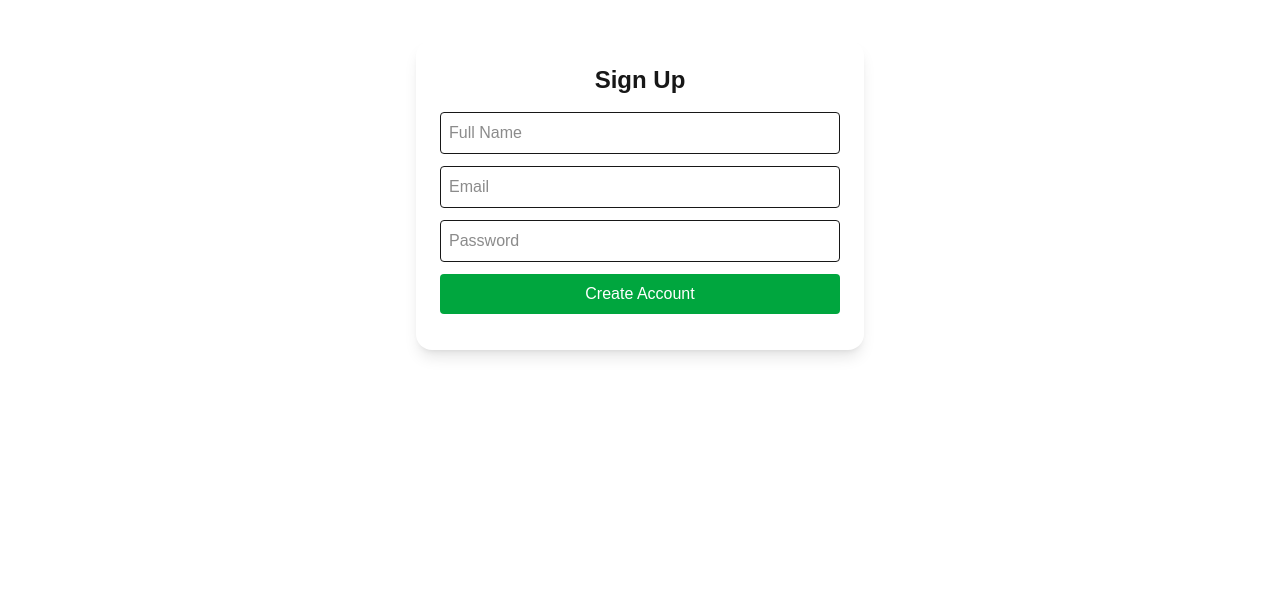
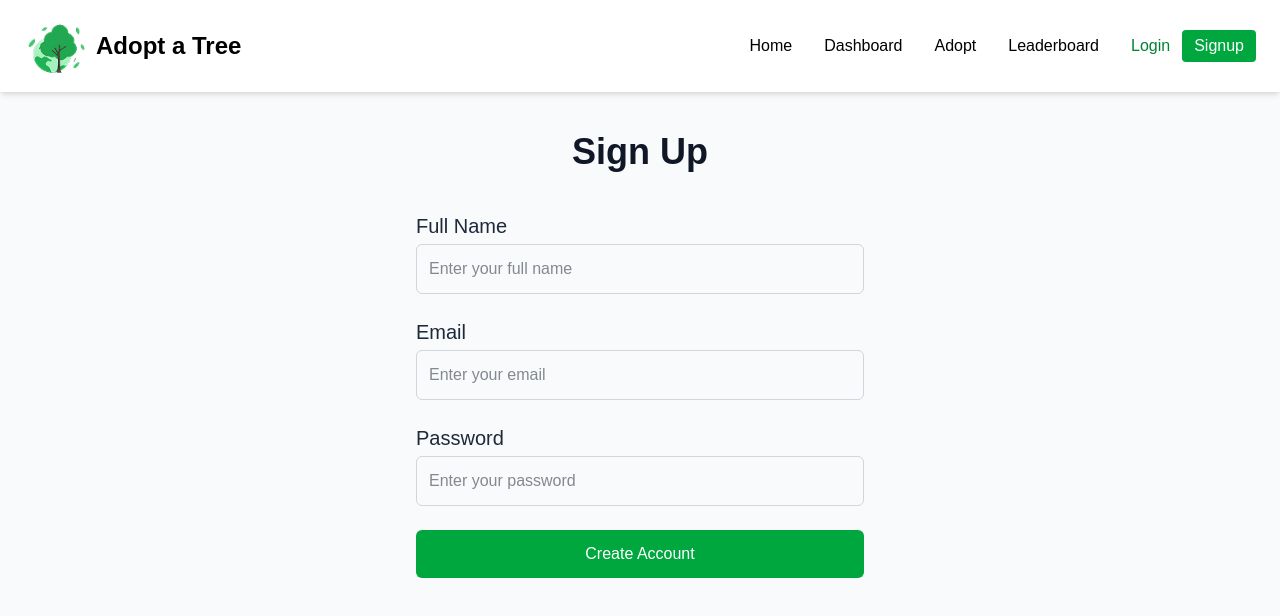
Before and after one commit to victorMwatu/Adopt-a-Tree, a Next.js app in the folder client/: page /auth/signup in a window 1280 px wide. Shown: the top 616 px of the page. Built offline with nearby package versions, Linux system fonts and the light colour scheme.

Commit message:
fix: style signup and login pages, Navbar for signup and login

```diff
--- a/client/src/app/auth/login/page.jsx
+++ b/client/src/app/auth/login/page.jsx
@@ -2,6 +2,8 @@
 import { useState } from "react";
 import { useRouter } from "next/navigation";
 import { useAuth } from "../../../context/AuthContext";
+import Navbar from "../../../components/layout/Navbar";
+
 
 export default function LoginPage() {
   const [email, setEmail] = useState("");
@@ -34,30 +36,54 @@ export default function LoginPage() {
   };
 
   return (
-    <div className="max-w-md mx-auto mt-10 p-6 bg-white shadow-lg rounded-2xl">
-      <h2 className="text-2xl font-bold mb-4 text-center">Login</h2>
-      <form onSubmit={handleSubmit} className="flex flex-col gap-3">
+    <main className="min-h-screen bg-gray-50">
+      <Navbar />
+
+      <div className="flex flex-col items-center mt-10 px-6">
+        <h2 className="text-4xl font-bold text-center text-gray-900 mb-10">
+          Login
+        </h2>
+
+        <form onSubmit={handleSubmit} className="flex flex-col space-y-6 w-full max-w-md">
+
+          <div className="flex flex-col">
+            <label className="text-xl font-medium mb-1 text-gray-800">
+              Email
+            </label>
             <input
               type="email"
-          placeholder="Email"
-          className="p-2 border rounded"
+              placeholder="Enter your email"
+              className="p-3 border border-gray-300 rounded-md focus:outline-none focus:ring-2 focus:ring-green-500 text-gray-900"
               value={email}
               onChange={(e) => setEmail(e.target.value)}
             />
+          </div>
+
+          <div className="flex flex-col">
+            <label className="text-xl font-medium mb-1 text-gray-800">
+              Password
+            </label>
             <input
               type="password"
-          placeholder="Password"
-          className="p-2 border rounded"
+              placeholder="Enter your password"
+              className="p-3 border border-gray-300 rounded-md focus:outline-none focus:ring-2 focus:ring-green-500 text-gray-900"
               value={password}
               onChange={(e) => setPassword(e.target.value)}
             />
+          </div>
+
           <button
             type="submit"
-          className="bg-green-600 text-white py-2 rounded hover:bg-green-700 transition">
+            className="bg-green-600 text-white py-3 rounded-md font-medium cursor-pointer hover:bg-green-700 transition"
+          >
             Login
           </button>
+
+          {message && (
+            <p className="text-center text-red-500 text-sm mt-2">{message}</p>
+          )}
         </form>
-      <p className="text-sm text-gray-600 mt-3 text-center">{message}</p>
       </div>
+    </main>
   );
 }
--- a/client/src/app/auth/signup/page.jsx
+++ b/client/src/app/auth/signup/page.jsx
@@ -2,6 +2,7 @@
 import { useState } from "react";
 import { useRouter } from "next/navigation";
 import { useAuth } from "../../../context/AuthContext";
+import Navbar from "../../../components/layout/Navbar";
 
 export default function SignupPage() {
   const [name, setName] = useState("");
@@ -35,38 +36,65 @@ export default function SignupPage() {
   };
 
   return (
-    <div className="max-w-md mx-auto mt-10 p-6 bg-white shadow-lg rounded-2xl">
-      <h2 className="text-2xl font-bold mb-4 text-center">Sign Up</h2>
-      <form onSubmit={handleSignup} className="flex flex-col gap-3">
+    <main className="min-h-screen bg-gray-50">
+      <Navbar />
+
+      <div className="flex flex-col items-center mt-10 px-6">
+        <h2 className="text-4xl font-bold text-center text-gray-900 mb-10">
+          Sign Up
+        </h2>
+
+        <form onSubmit={handleSignup} className="flex flex-col space-y-6 w-full max-w-md">
+
+          <div className="flex flex-col">
+            <label className="text-xl font-medium mb-1 text-gray-800">
+              Full Name
+            </label>
             <input
               type="text"
-          placeholder="Full Name"
-          className="p-2 border rounded"
+              placeholder="Enter your full name"
+              className="p-3 border border-gray-300 rounded-md focus:outline-none focus:ring-2 focus:ring-green-500 text-gray-900"
               value={name}
               onChange={(e) => setName(e.target.value)}
             />
+          </div>
+
+          <div className="flex flex-col">
+            <label className="text-xl font-medium mb-1 text-gray-800">
+              Email
+            </label>
             <input
               type="email"
-          placeholder="Email"
-          className="p-2 border rounded"
+              placeholder="Enter your email"
+              className="p-3 border border-gray-300 rounded-md focus:outline-none focus:ring-2 focus:ring-green-500 text-gray-900"
               value={email}
               onChange={(e) => setEmail(e.target.value)}
             />
+          </div>
+
+          <div className="flex flex-col">
+            <label className="text-xl font-medium mb-1 text-gray-800">
+              Password
+            </label>
             <input
               type="password"
-          placeholder="Password"
-          className="p-2 border rounded"
+              placeholder="Enter your password"
+              className="p-3 border border-gray-300 rounded-md focus:outline-none focus:ring-2 focus:ring-green-500 text-gray-900"
               value={password}
               onChange={(e) => setPassword(e.target.value)}
             />
+          </div>
+
           <button
             type="submit"
-          className="bg-green-600 text-white py-2 rounded hover:bg-green-700 transition"
-        >
+            className="bg-green-600 text-white py-3 rounded-md font-medium cursor-pointer hover:bg-green-700 transition">
             Create Account
           </button>
+          {message && (
+            <p className="text-center text-red-500 text-sm mt-2">{message}</p>
+          )}
         </form>
-      <p className="text-sm text-gray-600 mt-3 text-center">{message}</p>
       </div>
+    </main>
   );
 }
--- a/client/src/components/layout/Navbar.jsx
+++ b/client/src/components/layout/Navbar.jsx
@@ -36,7 +36,7 @@ const Navbar = () => {
           <span className="font-medium">Hi, {user.name}</span>
           <button
             onClick={handleLogout}
-            className="bg-green-600 text-white px-3 py-1 rounded hover:bg-green-700 transition"
+            className="bg-green-600 text-white cursor-pointer px-3 py-1 rounded hover:bg-green-700 transition"
           >
             Logout
           </button>
@@ -45,13 +45,13 @@ const Navbar = () => {
         <div className="flex items-center gap-3">
           <button
             onClick={() => router.push("/auth/login")}
-            className="text-green-700 hover:underline"
+            className="text-green-700 cursor-pointer hover:underline"
           >
             Login
           </button>
           <button
             onClick={() => router.push("/auth/signup")}
-            className="bg-green-600 text-white px-3 py-1 rounded hover:bg-green-700 transition"
+            className="bg-green-600 text-white px-3 py-1 cursor-pointer rounded hover:bg-green-700 transition"
           >
             Signup
           </button>
```
Lines whose indentation alone changed are shown as unchanged.
